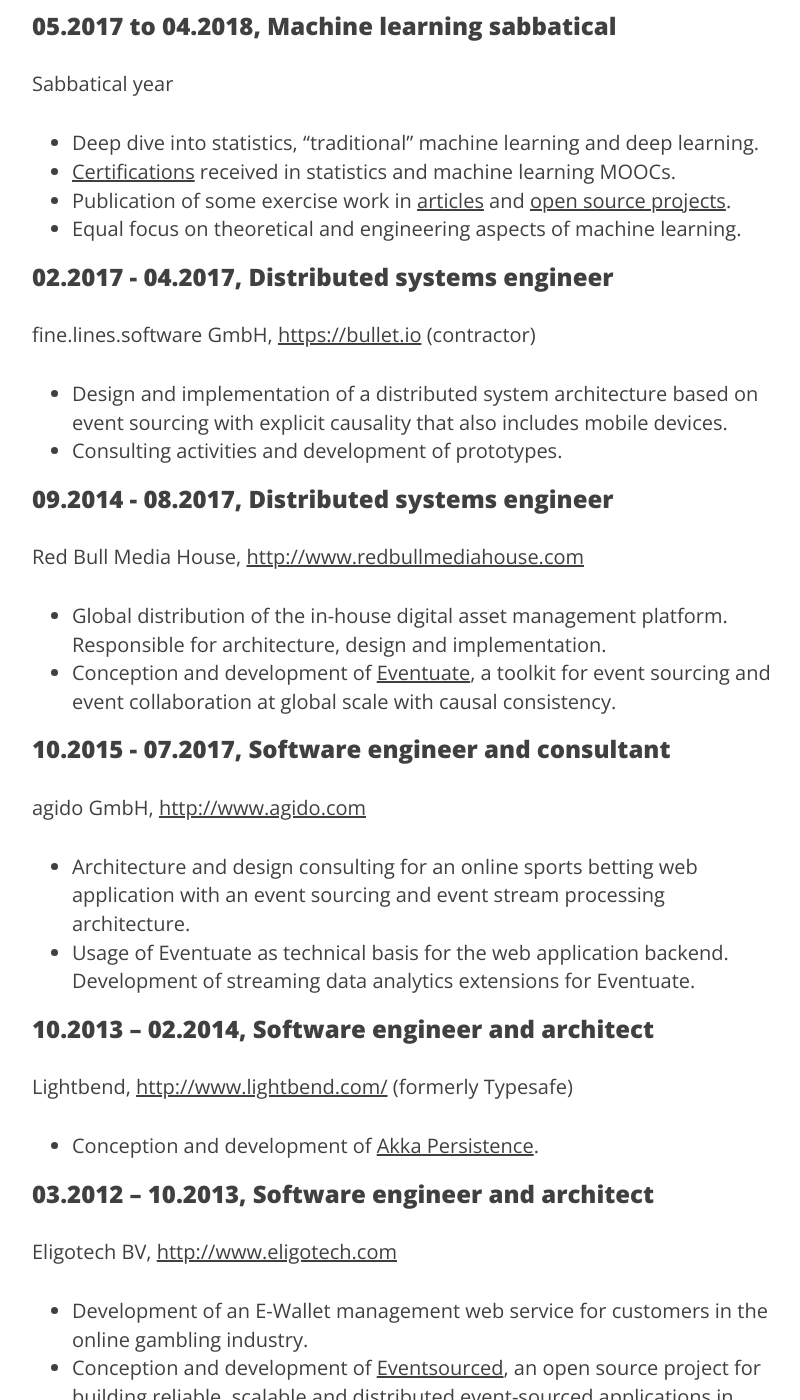
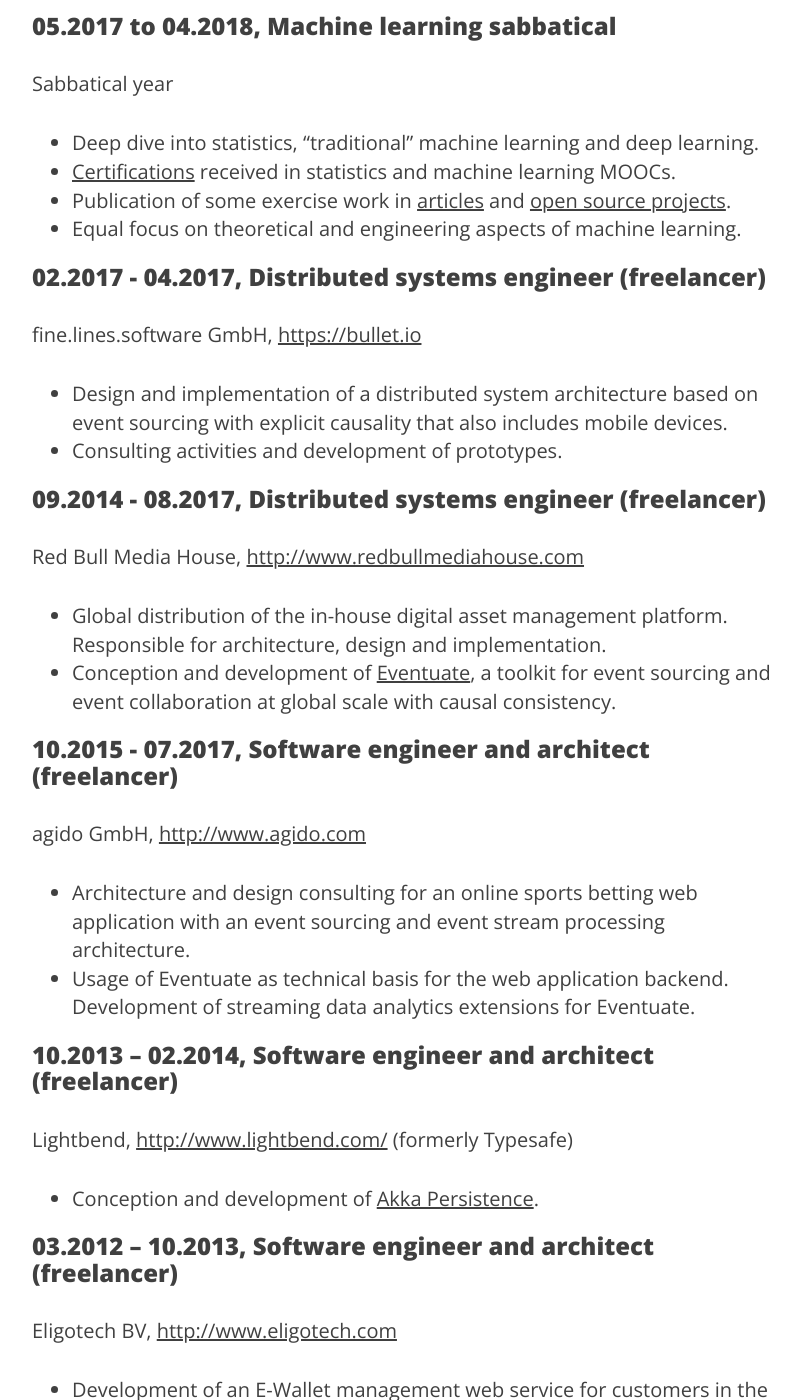
Before and after one commit to krasserm/krasserm.github.io, a Jekyll site: the page built from resume.md, in a window 1280 px wide and 1400 px high, scrolled down 1981 px. Shown: the whole window, without its empty margins (233-1033 px from the left). Built offline with Jekyll 4.4.1, drawn with Linux system fonts in a browser that asks for light colours; some of the changed text lies outside the part shown.

Commit message:
Make freelancer positions explicit

```diff
--- a/resume.md
+++ b/resume.md
@@ -44,11 +44,11 @@
 
 See also [Stories](https://krasserm.github.io/stories/) for further information.
 
-### Since 04.2018, Machine learning engineer
+### Since 04.2018, Machine learning engineer (freelancer)
 
 MerlinOne, [https://merlinone.com](https://merlinone.com)
 
-- Extension of the MerlinOne digital asset management system with artificial intelligence functionality.
+- Design and implementation of AI extensions for the MerlinOne digital asset management system.
 - Application of deep learning methods for large-scale [facial recognition](https://resources.merlinone.com/facial-recognition),
   [content-based image retrieval](https://resources.merlinone.com/image-similarity), image aesthetics assessment and
   [single image super-resolution](https://github.com/krasserm/super-resolution).
@@ -72,15 +72,15 @@
 - Publication of some exercise work in [articles](https://krasserm.github.io) and [open source projects](#open-source-projects).
 - Equal focus on theoretical and engineering aspects of machine learning.
 
-### 02.2017 - 04.2017, Distributed systems engineer
+### 02.2017 - 04.2017, Distributed systems engineer (freelancer)
 
-fine.lines.software GmbH, [https://bullet.io](https://bullet.io) (contractor)
+fine.lines.software GmbH, [https://bullet.io](https://bullet.io)
 
 - Design and implementation of a distributed system architecture based on event sourcing with explicit causality that
 also includes mobile devices.
 - Consulting activities and development of prototypes.
 
-### 09.2014 - 08.2017, Distributed systems engineer
+### 09.2014 - 08.2017, Distributed systems engineer (freelancer)
 
 Red Bull Media House, [http://www.redbullmediahouse.com](http://www.redbullmediahouse.com)
 
@@ -89,7 +89,7 @@
 - Conception and development of [Eventuate](https://github.com/RBMHTechnology/eventuate), a toolkit for event sourcing
 and event collaboration at global scale with causal consistency.
 
-### 10.2015 - 07.2017, Software engineer and consultant
+### 10.2015 - 07.2017, Software engineer and architect (freelancer)
 
 agido GmbH, [http://www.agido.com](http://www.agido.com)
 
@@ -98,13 +98,13 @@
 - Usage of Eventuate as technical basis for the web application backend. Development of streaming data analytics
 extensions for Eventuate.
 
-### 10.2013 – 02.2014, Software engineer and architect
+### 10.2013 – 02.2014, Software engineer and architect (freelancer)
 
 Lightbend, [http://www.lightbend.com/](http://www.lightbend.com/) (formerly Typesafe)
 
 - Conception and development of [Akka Persistence](https://doc.akka.io/docs/akka/current/persistence.html).
 
-### 03.2012 – 10.2013, Software engineer and architect
+### 03.2012 – 10.2013, Software engineer and architect (freelancer)
 
 Eligotech BV, [http://www.eligotech.com](http://www.eligotech.com)
 
```
